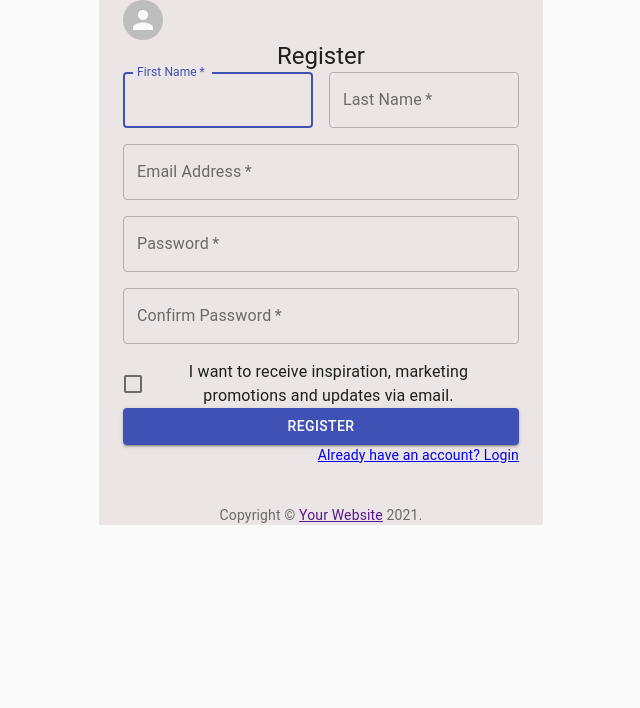
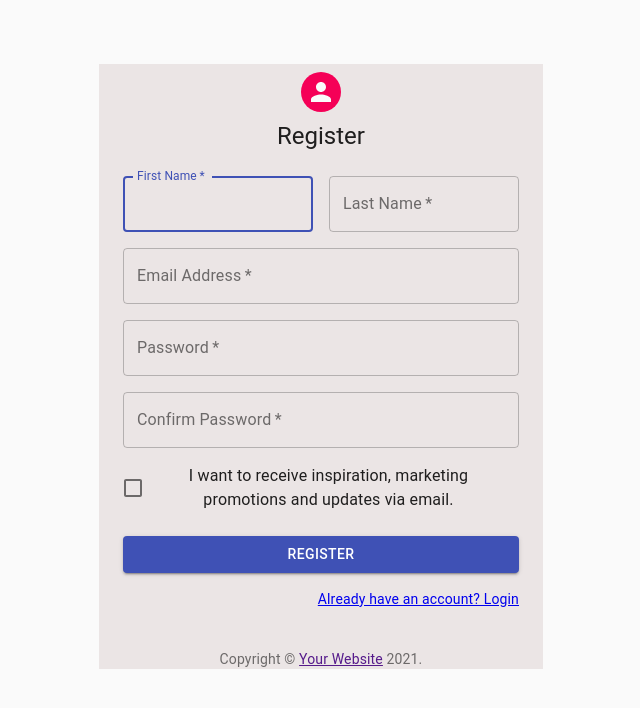
Before and after one commit to anushka-shri/health-monitor-plus, a React (Create React App) app in the folder client/: page /register in a window 1280 px wide. Shown: the top 708 px of the page, without its empty margins (319-959 px from the left). Built offline with nearby package versions, Linux system fonts and the light colour scheme.

Commit message:
register.js updated

```diff
--- a/client/src/authPages/Register.js
+++ b/client/src/authPages/Register.js
@@ -32,10 +32,8 @@ function Copyright() {
 }
 
 const useStyles = makeStyles((theme) => ({
-
   paper: {
-
-		margin: theme.spacing(8, 4),
+    marginTop: theme.spacing(8),
     display: 'flex',
     flexDirection: 'column',
     alignItems: 'center',
@@ -46,7 +44,7 @@ const useStyles = makeStyles((theme) => ({
   },
   form: {
     width: '100%', // Fix IE 11 issue.
-		marginTop: theme.spacing(1),
+    marginTop: theme.spacing(3),
   },
   submit: {
     margin: theme.spacing(3, 0, 2),
@@ -77,15 +75,17 @@ export default function SignUp() {
 		}
 	}
 
+	 const classes = useStyles();
+
 	return (
 		<Container component='main' maxWidth='xs' className='root'>
 			<CssBaseline />
-			<div /*className={classes.paper}*/>
-				<Avatar /*className={classes.avatar}*/>{/* <LockOutlinedIcon /> */}</Avatar>
+			 <div className={classes.paper}>
+				<Avatar className={classes.avatar}>{/* <LockOutlinedIcon /> */}</Avatar>
 				<Typography component='h1' variant='h5'>
 					Register
 				</Typography>
-				<form onSubmit={registerHandler} /*className={classes.form}*/ Validate>
+				<form onSubmit={registerHandler} className={classes.form} Validate>
 					<Grid container spacing={2}>
 						<Grid item xs={12} sm={6}>
 							<TextField
@@ -172,7 +172,7 @@ export default function SignUp() {
 						fullWidth
 						variant='contained'
 						color='primary'
-						/*className={classes.submit}*/
+						 className={classes.submit}
 						>
 						Register
 					</Button>
```
Also changed, not shown: client/src/components/Login/Login.js (deleted), client/src/components/Login/Register.js (deleted), client/src/components/Login/index.js (deleted), client/src/components/Login/style.scss (deleted). Lines whose indentation alone changed are shown as unchanged.
